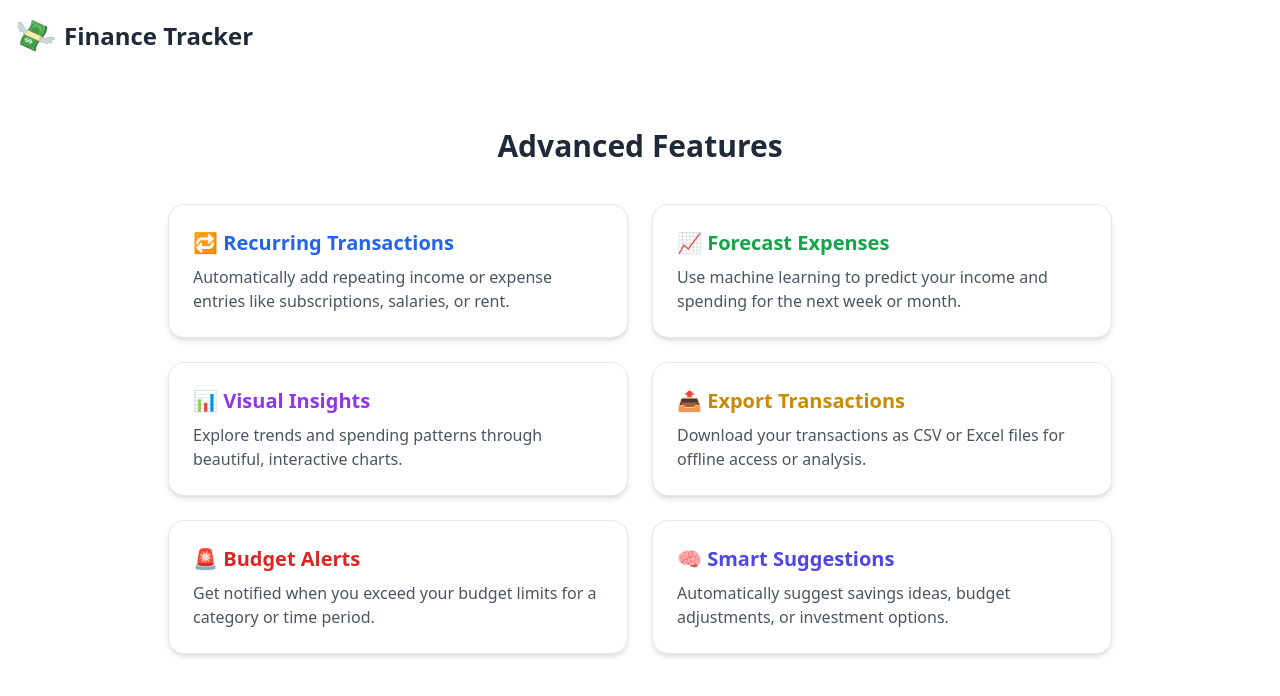
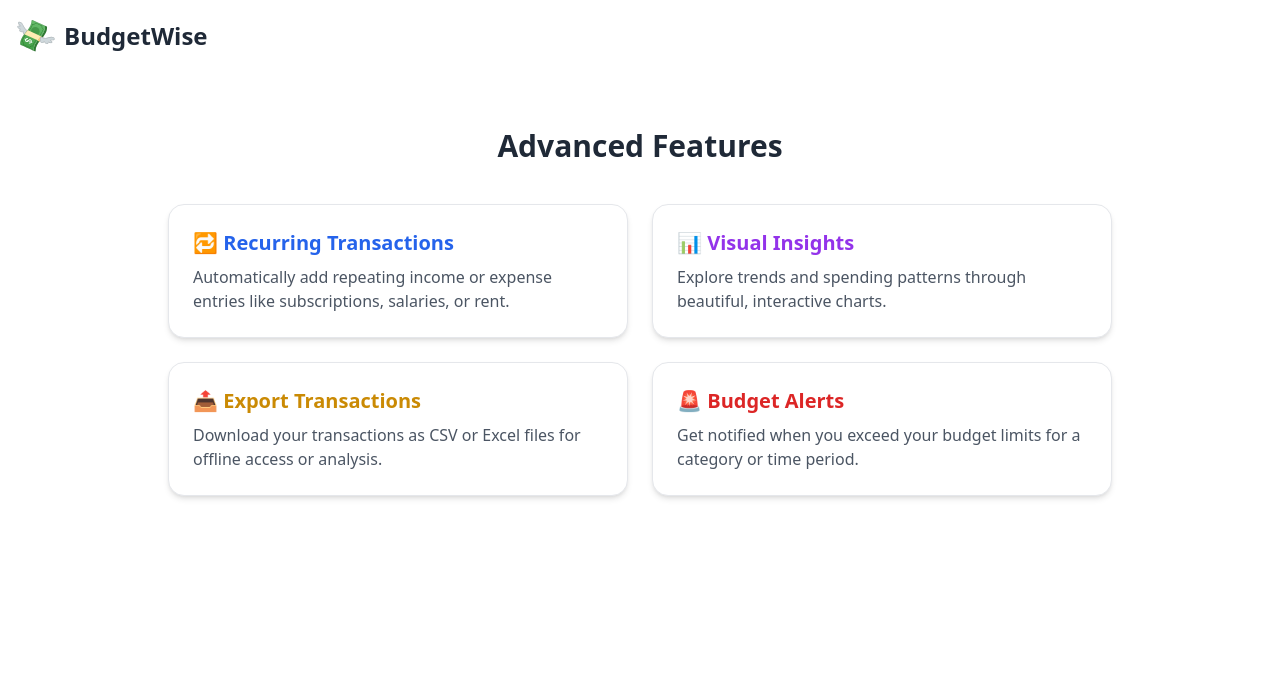
Before and after one commit to shail-sahu14/BudgetWise, a Django app: page /features/ in a window 1280 px wide. Shown: the top 696 px of the page. Run offline with Django 4.2, Linux system fonts and the light colour scheme; the visitor is signed in with stand-in values (Sample User, id 1); some libraries are stand-ins or nearby versions.

Commit message:
minor changes

```diff
--- a/tracker/templates/tracker/features.html
+++ b/tracker/templates/tracker/features.html
@@ -18,12 +18,6 @@
       <p class="text-gray-600">Automatically add repeating income or expense entries like subscriptions, salaries, or rent.</p>
     </a>
 
-    <!-- Income/Expense Forecast -->
-    <a href="" class="bg-white shadow-md hover:shadow-lg rounded-2xl p-6 transition-all border border-gray-200 hover:border-green-500">
-      <h2 class="text-xl font-semibold mb-2 text-green-600">📈 Forecast Expenses</h2>
-      <p class="text-gray-600">Use machine learning to predict your income and spending for the next week or month.</p>
-    </a>
-
     <!-- Visual Insights -->
     <a href="{% url 'transactions-charts' %}" class="bg-white shadow-md hover:shadow-lg rounded-2xl p-6 transition-all border border-gray-200 hover:border-purple-500">
       <h2 class="text-xl font-semibold mb-2 text-purple-600">📊 Visual Insights</h2>
@@ -42,11 +36,6 @@
       <p class="text-gray-600">Get notified when you exceed your budget limits for a category or time period.</p>
     </a>
 
-    <!-- Smart Suggestions-->
-    <a href="" class="bg-white shadow-md hover:shadow-lg rounded-2xl p-6 transition-all border border-gray-200 hover:border-indigo-500">
-      <h2 class="text-xl font-semibold mb-2 text-indigo-600">🧠 Smart Suggestions</h2>
-      <p class="text-gray-600">Automatically suggest savings ideas, budget adjustments, or investment options.</p>
-    </a>
 
   </div>
 </div>
--- a/tracker/templates/tracker/partials/navbar.html
+++ b/tracker/templates/tracker/partials/navbar.html
@@ -5,7 +5,7 @@
         <span>
             <img class="w-10 h-10 mr-2" src="{% static 'images/money-with-wings.svg' %}" />
         </span>
-        <span class="self-center text-2xl font-semibold whitespace-nowrap">Finance Tracker</span>
+        <span class="self-center text-2xl font-semibold whitespace-nowrap">BudgetWise</span>
       </a>
       <button data-collapse-toggle="navbar-default" type="button" class="inline-flex items-center p-2 ml-3 text-sm text-gray-500 rounded-lg md:hidden hover:bg-gray-100 focus:outline-none focus:ring-2 focus:ring-gray-200 dark:text-gray-400 dark:hover:bg-gray-700 dark:focus:ring-gray-600" aria-controls="navbar-default" aria-expanded="false">
         <span class="sr-only">Open main menu</span>
```
